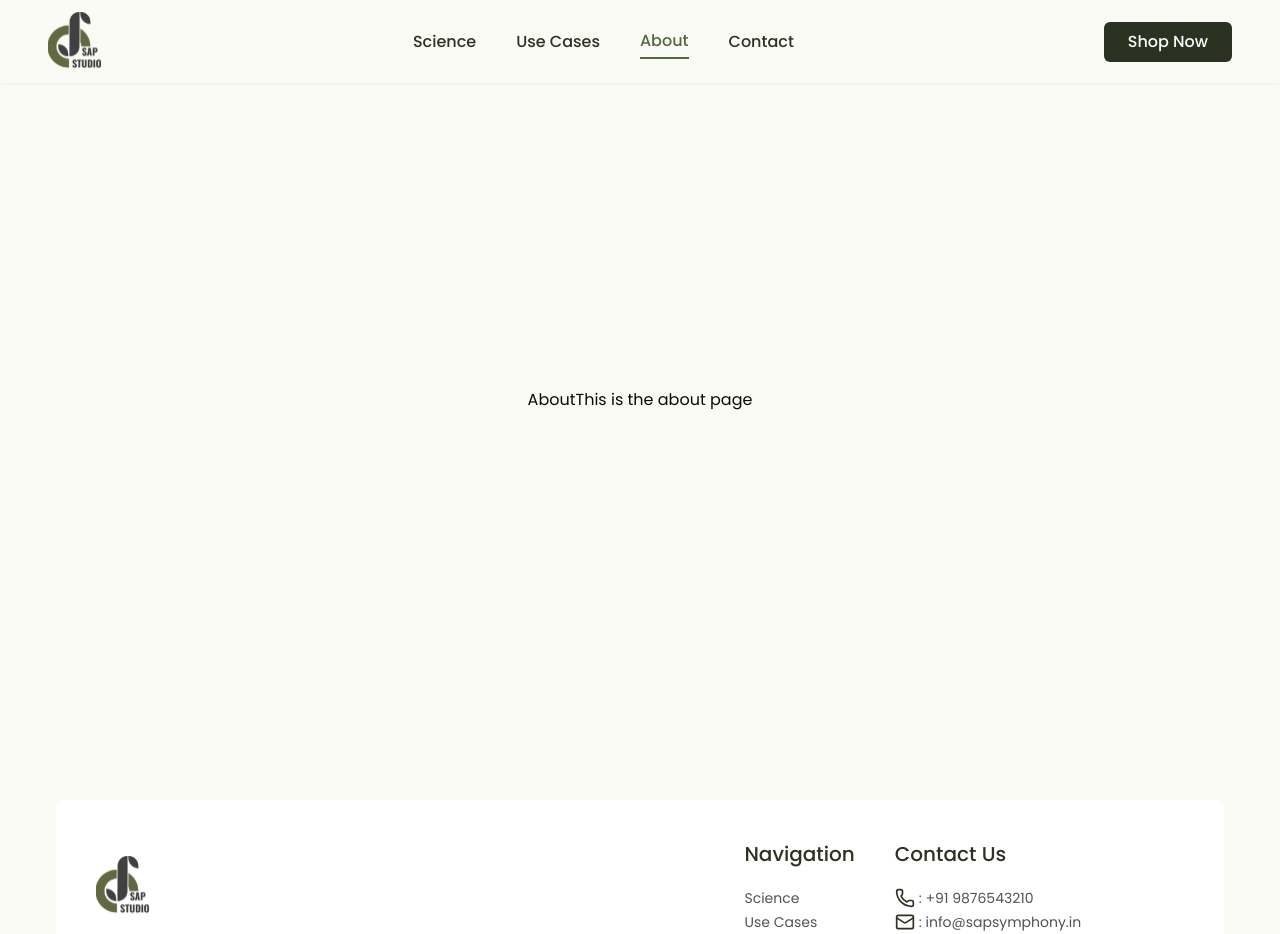
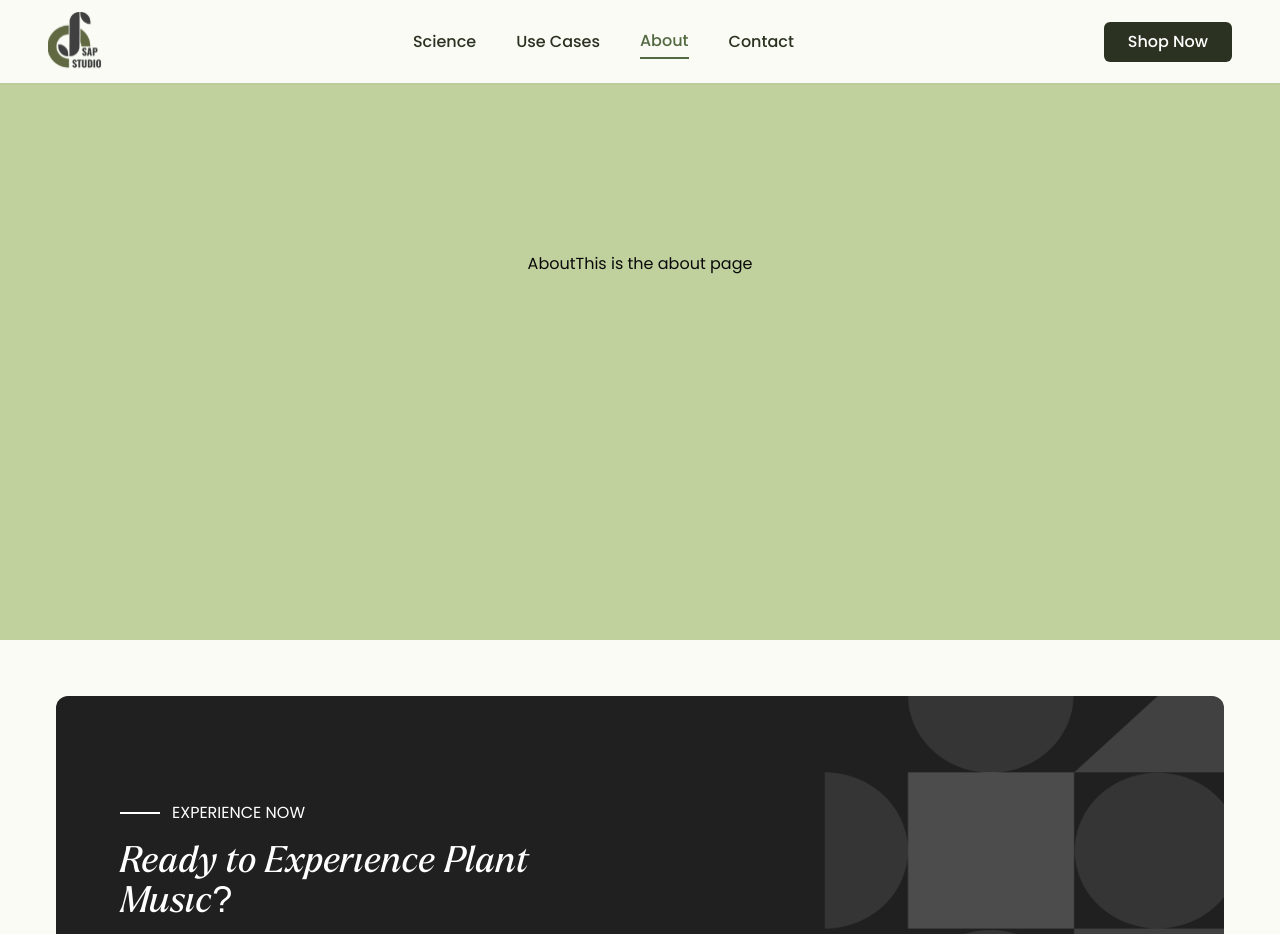
Before and after one commit to exionstech/sap-studio-frontend, a Next.js app: page /about in a window 1280 px wide. Shown: the top 934 px of the page. Built offline with nearby package versions, Linux system fonts and the light colour scheme.

Commit message:
add AboutHero component and update AboutPage layout for improved structure

```diff
--- /dev/null
+++ b/src/app/(routes)/about/_components/about-hero.tsx
@@ -0,0 +1,14 @@
+import React from 'react'
+
+const AboutHero = () => {
+  return (
+    <section className='w-full bg-green2 aspect-[2/1] pb-[7rem]'>
+        <div className="h-full flex items-center justify-center">
+      <h1>About</h1>
+      <p>This is the about page</p>
+      </div>
+    </section>
+  )
+}
+
+export default AboutHero
--- a/src/app/(routes)/about/page.tsx
+++ b/src/app/(routes)/about/page.tsx
@@ -1,12 +1,12 @@
 import { MaxWrapper } from '@/components/shared/max-wrapper'
+import AboutHero from './_components/about-hero'
+import ExperienceNow from '@/components/shared/expereience'
 
 const AboutPage = () => {
   return (
-    <MaxWrapper>
-      <div className="min-h-screen flex items-center justify-center">
-      <h1>About</h1>
-      <p>This is the about page</p>
-      </div>
+    <MaxWrapper className='flex flex-col mb-12'>
+      <AboutHero/>
+      <ExperienceNow className='mt-14'/>
     </MaxWrapper>
   )
 }
```
